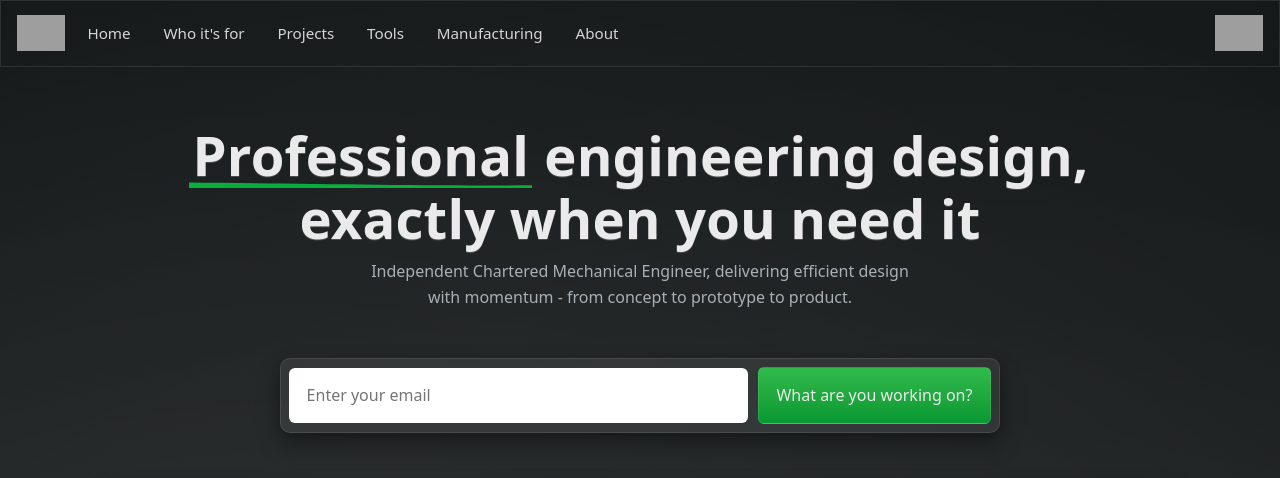
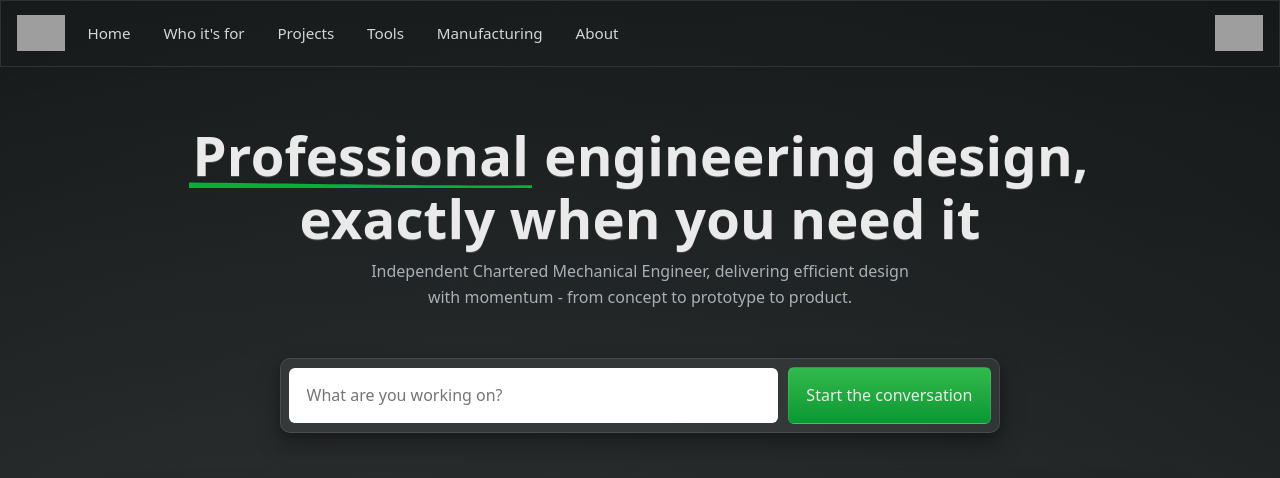
Before and after one commit to JamesAIzzard/jamesaizzard.github.io, a Jekyll site: the page built from index.html, in a window 1280 px wide and 900 px high, cut to the strip 0-478 px from the top of the window. Built offline with Jekyll 4.4.1, drawn with Linux system fonts in a browser that asks for light colours; some web fonts are replaced; some of the changed text lies outside the part shown; grey boxes are pictures that could not be loaded.

Commit message:
Update cta form labels for clarity and consistency

```diff
--- a/_includes/cta-form.html
+++ b/_includes/cta-form.html
@@ -1,5 +1,5 @@
 <form class="cta drop-shadow border-panel" action="/contact.html" method="get" role="search" aria-label="Project inquiry">
-    <label class="visually-hidden" for="project">How can I help?</label>
-    <input id="project" name="q" type="text" placeholder="Enter your email" autocomplete="off">
-    <button type="submit">What are you working on?</button>
+    <label class="visually-hidden" for="project">What are you working on?</label>
+    <input id="project" name="q" type="text" placeholder="What are you working on?" autocomplete="off">
+    <button type="submit">Start the conversation</button>
 </form>
```
